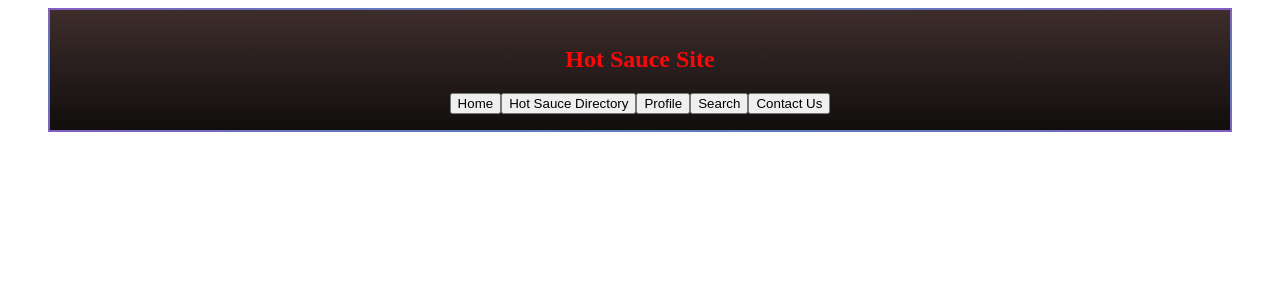
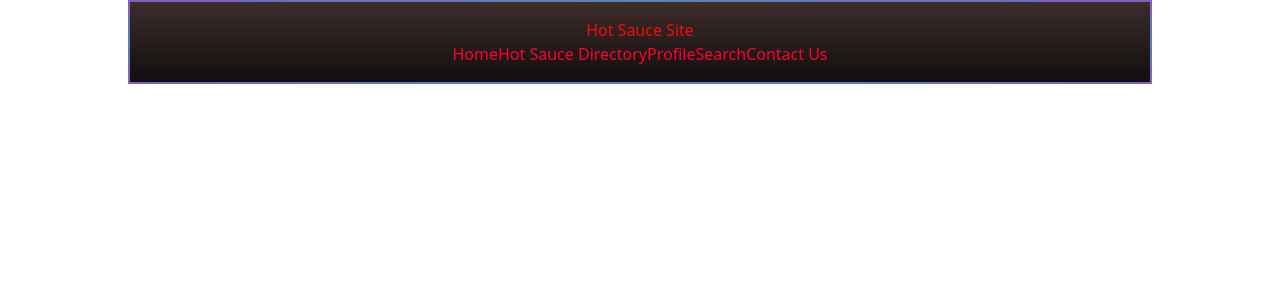
Before and after one commit to Twistedben/hotsauceapp, a React (Create React App) app: page / in a window 1280 px wide. Shown: the top 300 px of the page. Built offline with nearby package versions, Linux system fonts and the light colour scheme.

Commit message:
added tailwind to project

```diff
--- /dev/null
+++ b/craco.config.js
@@ -0,0 +1,10 @@
+module.exports = {
+    style: {
+        postcss: {
+            plugins: [
+                require('tailwindcss'),
+                require('autoprefixer'),
+            ],
+        },
+    },
+}
--- a/src/Header.css
+++ b/src/Header.css
@@ -1,6 +1,6 @@
 
 .Header{
-    margin: 0 40px 0 40px;
+    margin: 0 10% 0 10%;
     padding: 0;
     text-align: center;
 
--- a/src/Header.js
+++ b/src/Header.js
@@ -7,7 +7,7 @@
 
     render() {
         return (
-            <div class="Header">
+            <div className="Header">
                 <h2 className="headerName">Hot Sauce Site</h2>
                 <nav>
                     <div className="mainHeaderBtns">
--- /dev/null
+++ b/src/index.css
@@ -0,0 +1,4 @@
+/* ./src/index.css */
+@tailwind base;
+@tailwind components;
+@tailwind utilities;
--- a/src/index.js
+++ b/src/index.js
@@ -1,5 +1,6 @@
 import React from 'react'
 import ReactDOM from 'react-dom'
+import './index.css'
 import App from './App'
 
 ReactDOM.render(
--- /dev/null
+++ b/tailwind.config.js
@@ -0,0 +1,11 @@
+module.exports = {
+  purge: ['./src/**/*.{js,jsx,ts,tsx}', './public/index.html'],
+  darkMode: false, // or 'media' or 'class'
+  theme: {
+    extend: {},
+  },
+  variants: {
+    extend: {},
+  },
+  plugins: [],
+}
```
Also changed, not shown: package.json (+8 -3 lines), 2 other files (tests, documents, lock files or other folders).
